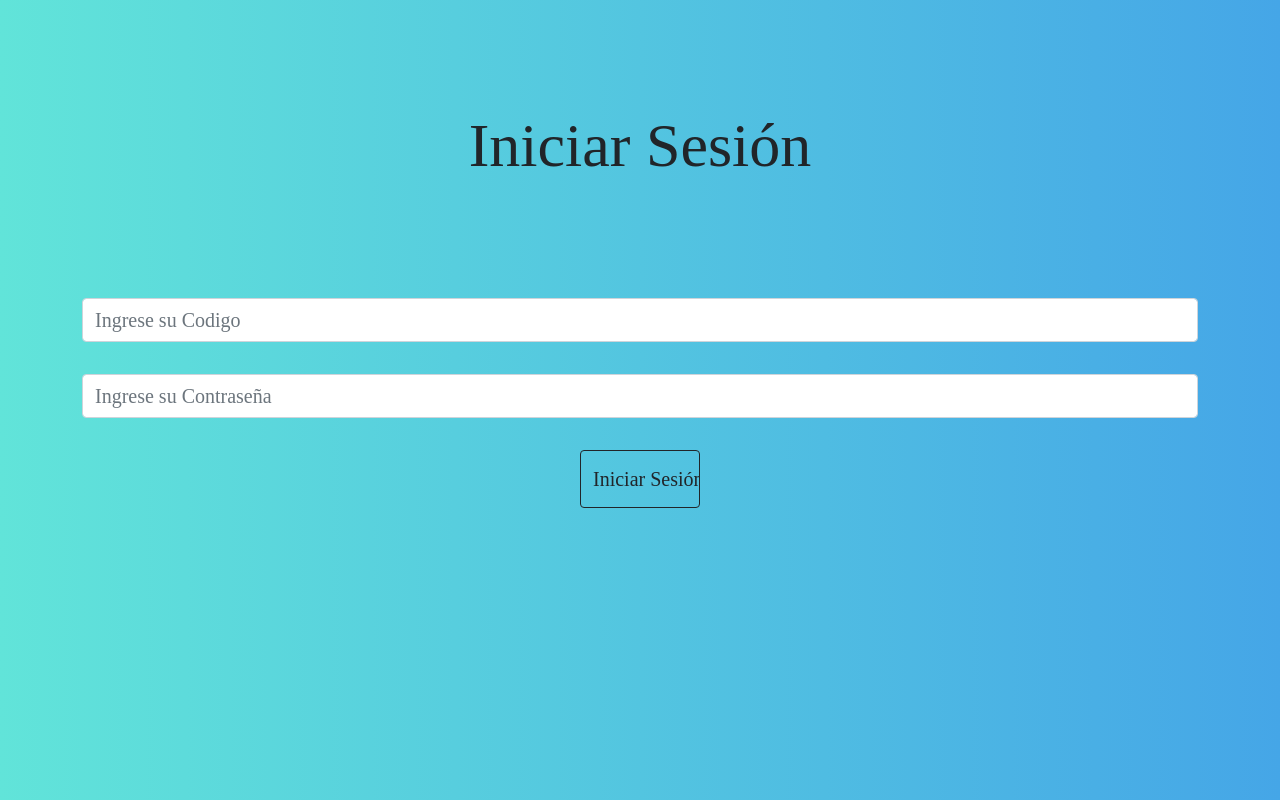
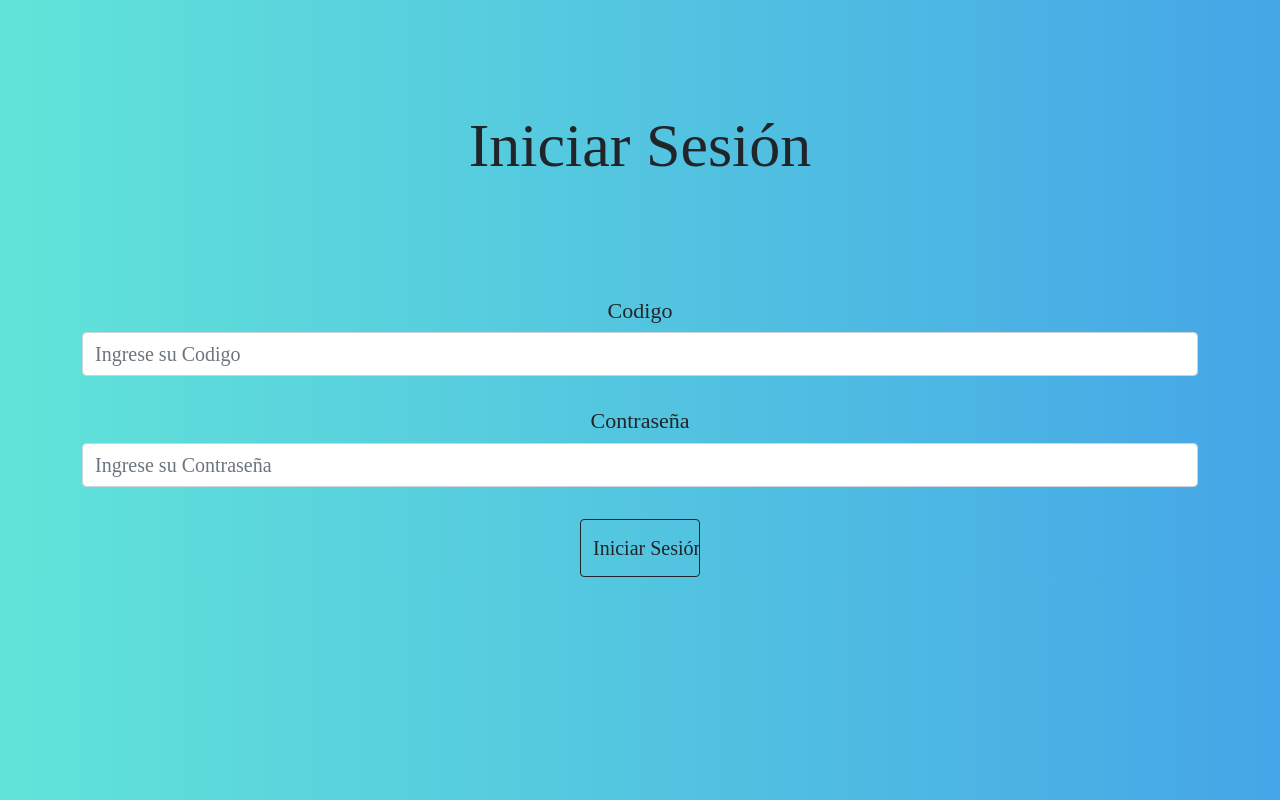
Before and after one commit to leo18fran/mvc2.0, a PHP site: page /index.php in a window 1280 px wide. Run offline with PHP 8.4, Linux system fonts and the light colour scheme.

Commit message:
Update uLogin.php

```diff
--- a/App/vistas/uLogin.php
+++ b/App/vistas/uLogin.php
@@ -6,9 +6,13 @@ include_once "layout/login.php";
     <h1 class="log-3">Iniciar Sesión</h1>
     <form method="post" action="index.php?login">
         <div class="container">
+            <h2>Codigo</h2>
             <input class="form-control mb-2" type="text" name="codigo" placeholder="Ingrese su Codigo"><br>
+            <h2>Contraseña</h2>
             <input class="form-control mb-2" type="text" name="pass" placeholder="Ingrese su Contraseña"><br>
+            <center>
             <input class="btn btn-outline-dark" type="submit" name="submit" value="Iniciar Sesión"><br>
+            </center>
         </div>
     </form>
     <style>
```
